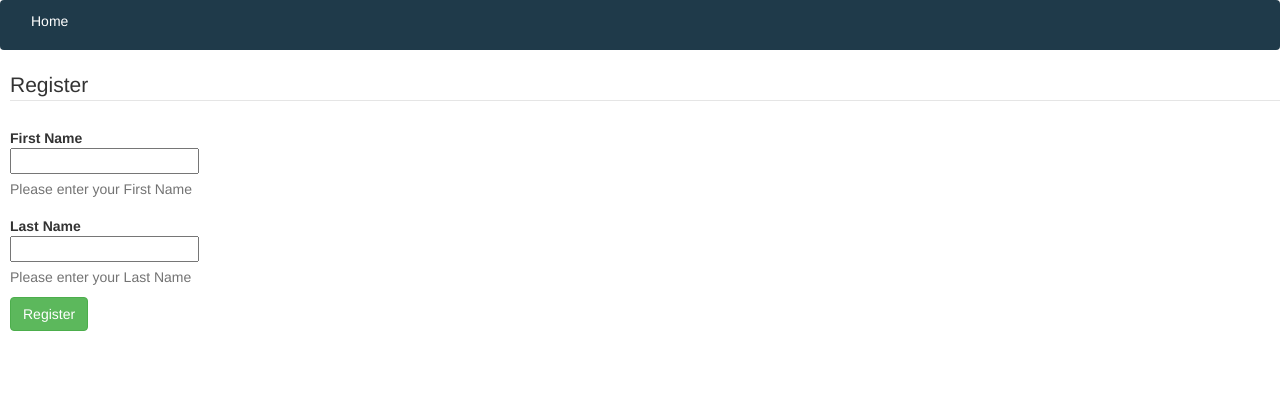
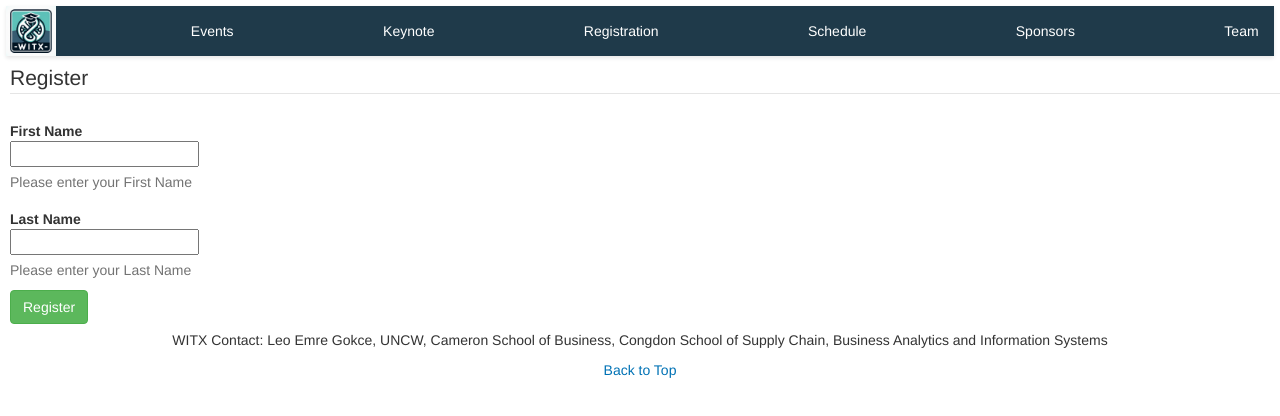
Before and after one commit to bbarclay28/328Project, an Angular app: page /registration in a window 1280 px wide. Shown: the top 416 px of the page. Built offline with nearby package versions, Linux system fonts and the light colour scheme.

Commit message:
routing update and header footer fix

```diff
--- a/src/app/app.component.html
+++ b/src/app/app.component.html
@@ -1,3 +1,7 @@
+<!-- Header -->
+<app-header></app-header>
 <router-outlet>
 
 </router-outlet>
+<!-- Footer -->
+<app-footer></app-footer>
--- a/src/app/home/home.component.html
+++ b/src/app/home/home.component.html
@@ -2,7 +2,7 @@
 <!DOCTYPE html>
 <html lang="en">
 
-<app-header></app-header>
+
 
 <head>
     <meta charset="UTF-8">
@@ -45,7 +45,6 @@
 
 </body>
 
-<!-- Footer -->
-<app-footer></app-footer>
+
 
 </html>
--- a/src/app/registration/registration.component.html
+++ b/src/app/registration/registration.component.html
@@ -5,16 +5,11 @@
   <meta charset="utf-8">
   <meta name="viewport" content="width=device-width, initial-scale=1">
   <link rel="stylesheet" href="https://maxcdn.bootstrapcdn.com/bootstrap/3.4.1/css/bootstrap.min.css">
-  <link rel="stylesheet" href=".\registration.component.less">
+  <link rel="stylesheet" href="./registration.component.less">
   <script src="https://ajax.googleapis.com/ajax/libs/jquery/3.7.1/jquery.min.js"></script>
   <script src="https://maxcdn.bootstrapcdn.com/bootstrap/3.4.1/js/bootstrap.min.js"></script>
 </head>
 <body>
-    <nav class="navbar navbar-expand-lg navbar-light bg-light">
-        <div class="collapse navbar-collapse" id="navbarSupportedContent">
-              <a class="nav-link" href="#">Home <span class="sr-only">(current)</span></a>
-        </div>
-      </nav>
 
       <form class="form-horizontal" action='' method="POST">
   <fieldset>
--- a/src/app/registration/registration.component.ts
+++ b/src/app/registration/registration.component.ts
@@ -7,4 +7,5 @@ import { Component } from '@angular/core';
 })
 export class RegistrationComponent {
 
+
 }
```
Also changed, not shown: 3 other files (tests, documents, lock files or other folders).
